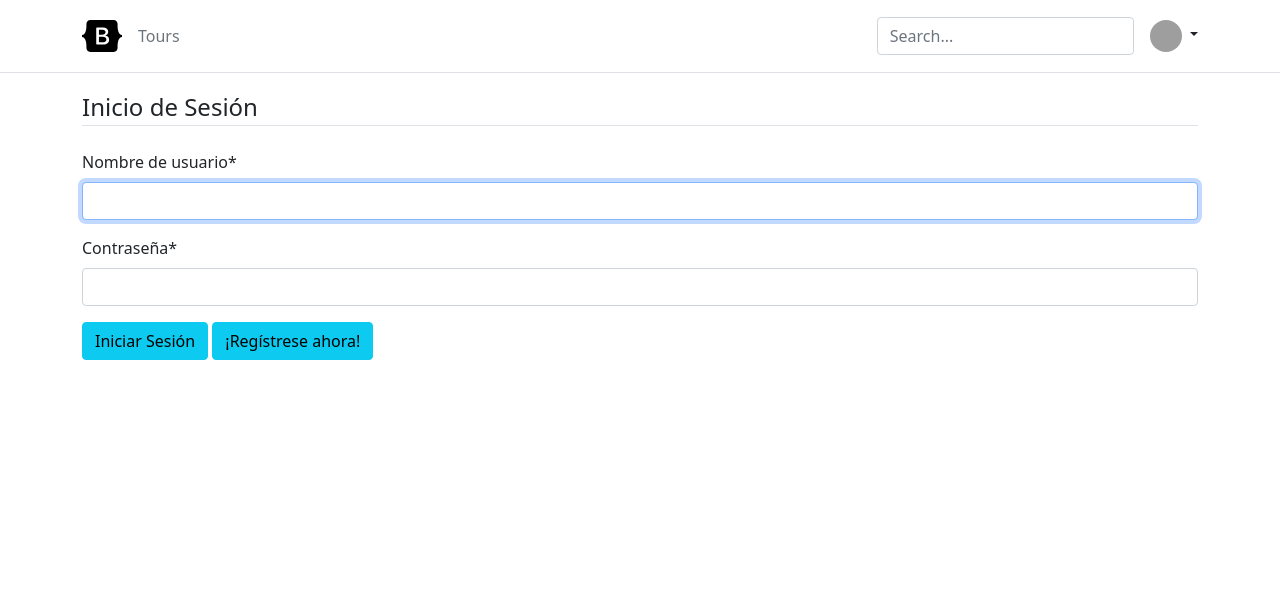
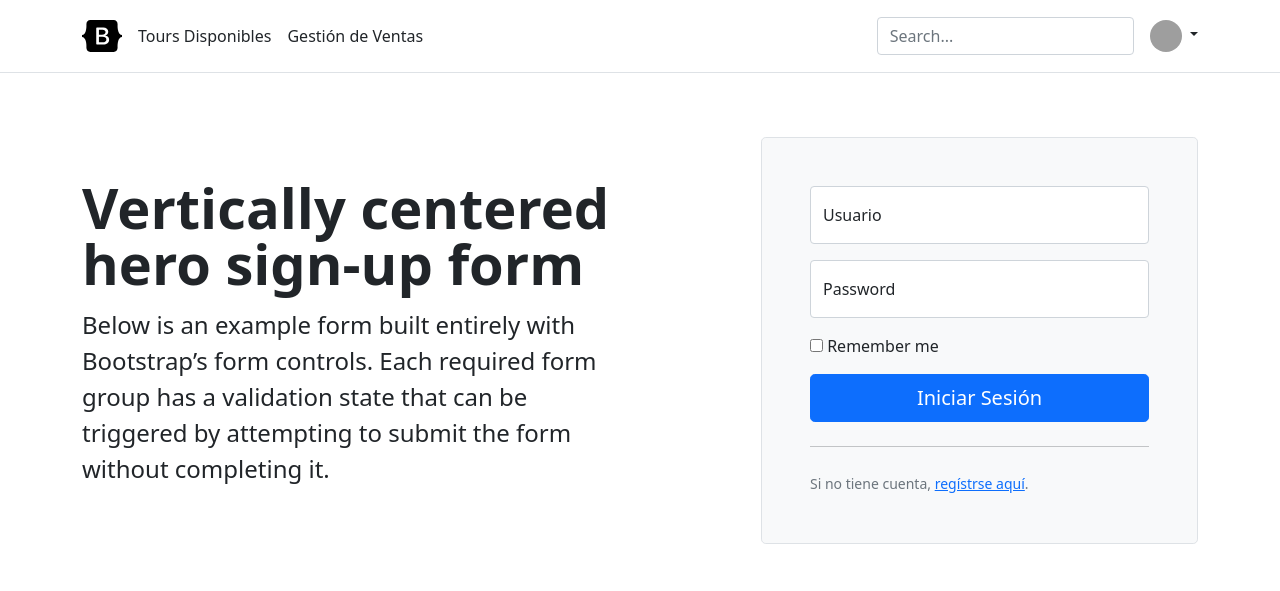
Before and after one commit to HectorAsencio/django-taller-tours, a Django app: a page that uses tours/templates/base.html in a window 1280 px wide. Shown: the top 591 px of the page. Run offline with Django 3.2, Linux system fonts and the light colour scheme; some libraries are stand-ins or nearby versions; grey boxes are pictures that could not be loaded.

Commit message:
Diseño, detalles en tours, fotos, actualización de modelo

```diff
--- a/accounts/forms.py
+++ b/accounts/forms.py
@@ -1,5 +1,5 @@
 from django import forms
-from django.contrib.auth.forms import UserCreationForm
+from django.contrib.auth.forms import UserCreationForm, AuthenticationForm
 from tours.models import Usuario
 from localflavor.cl.forms import CLRutField
 
@@ -11,3 +11,21 @@ class SignUpForm(UserCreationForm):
     class Meta:
         model = Usuario
         fields = ['username', 'email', 'rut', 'first_name', 'last_name', 'password1', 'password2']
+
+
+class UserLoginForm(AuthenticationForm):
+    def __init__(self, *args, **kwargs):
+        super(UserLoginForm, self).__init__(*args, **kwargs)
+
+    username = forms.CharField(widget=forms.TextInput(
+        attrs={
+            'class': 'form-control',
+            'placeholder': 'username',
+            'id': 'username'
+        }))
+    password = forms.CharField(widget=forms.PasswordInput(
+        attrs={
+            'class': 'form-control',
+            'placeholder': '',
+            'id': 'password',
+        }))
--- a/accounts/templates/login.html
+++ b/accounts/templates/login.html
@@ -1,15 +1,37 @@
-{% extends "base.html" %}
-{% load crispy_forms_tags %}
+{% extends 'base.html' %}
 {% block content %}
-<form method="POST">
-    {% csrf_token %}
-    <fieldset class="form-group">
-        <legend class="border-bottom mb-4">Inicio de Sesión</legend>
-        {{ form|crispy }}
-    </fieldset>
-    <div class="form-group">
-        <button class="btn btn-info" type="submit">Iniciar Sesión</button>
-        <a class="btn btn-info" href="{% url 'accounts-register' %}">¡Regístrese ahora!</a>
+<div class="row align-items-center g-lg-5 py-5">
+    <div class="col-lg-7 text-center text-lg-start">
+        <h1 class="display-4 fw-bold lh-1 mb-3">Vertically centered hero sign-up form</h1>
+        <p class="col-lg-10 fs-4">Below is an example form built entirely with Bootstrap’s form controls. Each required
+            form group has a validation state that can be triggered by attempting to submit the form without completing
+            it.</p>
     </div>
-</form>
+    <div class="col-md-10 mx-auto col-lg-5">
+        <form method="POST" action="{% url 'accounts-login' %}" class="p-4 p-md-5 border rounded-3 bg-light">
+            {% csrf_token %}
+            <div class="form-floating mb-3">
+                {{ form.username }}
+                <label for="{{ form.username.id_for_label }}">Usuario</label>
+            </div>
+            <div class="form-floating mb-3">
+                {{ form.password }}
+                <label for="{{ form.password.id_for_label }}">Password</label>
+            </div>
+            <div class="form-floating mb-3">
+                {{ form.username.errors }}
+                {{ form.password.errors }}
+                {{ form.non_field_errors }}
+            </div>
+            <div class="checkbox mb-3">
+                <label>
+                  <input type="checkbox" value="remember-me"> Remember me
+                </label>
+              </div>
+            <button class="w-100 btn btn-lg btn-primary" type="submit">Iniciar Sesión</button>
+            <hr class="my-4">
+            <small class="text-muted">Si no tiene cuenta, <a href="{% url 'accounts-register' %}">regístrse aquí</a>.</small>
+        </form>
+    </div>
+</div>
 {% endblock content %}
--- a/accounts/urls.py
+++ b/accounts/urls.py
@@ -1,10 +1,11 @@
+from accounts.forms import UserLoginForm
 from django.urls import path
 from django.contrib.auth import views as auth_views
 from . import views
-from tours import views as login_views
+from .forms import UserLoginForm
 
 
 urlpatterns = [
-    path('login/', auth_views.LoginView.as_view(template_name='login.html'), name='accounts-login'),
+    path('login/', auth_views.LoginView.as_view(template_name='login.html', authentication_form=UserLoginForm), name='accounts-login'),
     path('signup/', views.register, name='accounts-register')
 ]
--- a/tours/templates/base.html
+++ b/tours/templates/base.html
@@ -33,7 +33,8 @@
                 </a>
 
                 <ul class="nav col-12 col-lg-auto me-lg-auto mb-2 justify-content-center mb-md-0">
-                    <li><a href="{% url 'tours-tours' %}" class="nav-link px-2 link-secondary">Tours</a></li>
+                    <li><a href="{% url 'tours-tours' %}" class="nav-link px-2 link-dark">Tours Disponibles</a></li>
+                    <li><a href="#" class="nav-link px-2 link-dark">Gestión de Ventas</a></li>
                 </ul>
 
                 <form class="col-12 col-lg-auto mb-3 mb-lg-0 me-lg-3">
@@ -71,6 +72,7 @@
 
     <main role="main" class="container">
         <div class="row">
+            <div class="col-md-12">
                 {% if messages %}
                     {% for message in messages %}
                     <div class="alert alert-{{ message.tags }} alert-dismissible fade show" role="alert">
@@ -79,15 +81,19 @@
                     </div>
                     {% endfor %}
                 {% endif %}
-            <div class="col-md-12">
+
                 {% block content %}{% endblock %}
             </div>
         </div>
     </main>
 
-    <script src="https://cdn.jsdelivr.net/npm/bootstrap@5.0.2/dist/js/bootstrap.bundle.min.js"
-        integrity="sha384-MrcW6ZMFYlzcLA8Nl+NtUVF0sA7MsXsP1UyJoMp4YLEuNSfAP+JcXn/tWtIaxVXM"
-        crossorigin="anonymous"></script>
+    <footer class="mt-auto text-white-50">
+        <p>Cover template for <a href="https://getbootstrap.com/" class="text-white">Bootstrap</a>, by <a href="https://twitter.com/mdo" class="text-white">@mdo</a>.</p>
+    </footer>
+
+    <script src="https://cdn.jsdelivr.net/npm/@popperjs/core@2.9.2/dist/umd/popper.min.js" integrity="sha384-IQsoLXl5PILFhosVNubq5LC7Qb9DXgDA9i+tQ8Zj3iwWAwPtgFTxbJ8NT4GN1R8p" crossorigin="anonymous"></script>
+    <script src="https://cdn.jsdelivr.net/npm/bootstrap@5.0.2/dist/js/bootstrap.min.js" integrity="sha384-cVKIPhGWiC2Al4u+LWgxfKTRIcfu0JTxR+EQDz/bgldoEyl4H0zUF0QKbrJ0EcQF" crossorigin="anonymous"></script>
+
 </body>
 
 </html>
--- a/tours/views.py
+++ b/tours/views.py
@@ -1,5 +1,4 @@
 from django.shortcuts import render
-from django.urls import reverse_lazy
 from django.views.generic import ListView, DeleteView, TemplateView
 from django.contrib.auth.mixins import LoginRequiredMixin
 from .models import Tour
@@ -10,7 +9,7 @@ class IndexView(TemplateView):
         return render(request, 'index.html')
 
 
-class ToursListView(ListView):
+class ToursListView(LoginRequiredMixin, ListView):
     model = Tour
     template_name = 'tours.html'
     context_object_name = 'tours'
```
Also changed, not shown: tours/models.py (+12 -0 lines), tours/templates/tours.html (+28 -1 lines), tours/migrations/0003_auto_20210722_2033.py (added), tours/migrations/0004_tour_foto.py (added), tours/static/css/site.css (added), tours/static/img/tours/default.jpg (added). Lines whose indentation alone changed are shown as unchanged.
